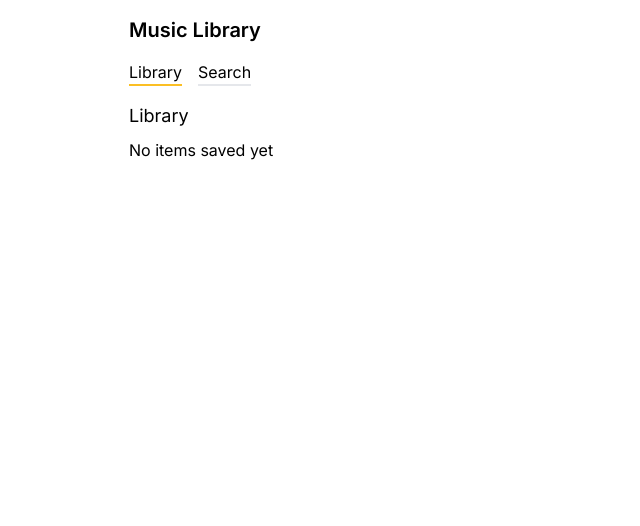
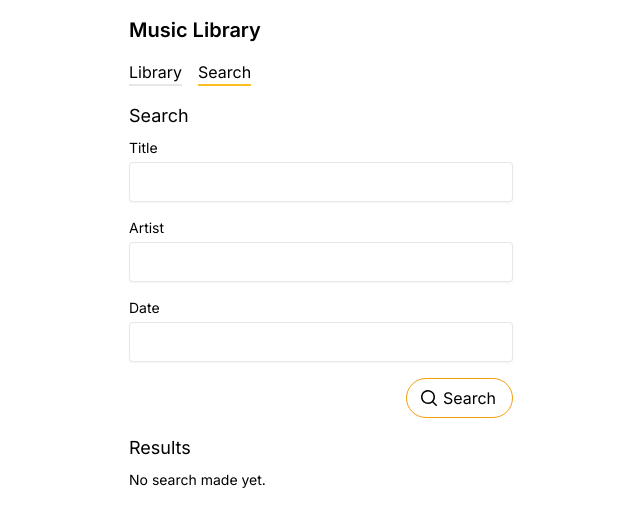
Before and after one commit to daveg1/music-library, a React (Vite) app: page /search in a window 1280 px wide. Shown: the top 526 px of the page, without its empty margins (143-783 px from the left). Built offline with nearby package versions, Linux system fonts and the light colour scheme.

Commit message:
add react router

```diff
--- a/package.json
+++ b/package.json
@@ -12,7 +12,8 @@
   "dependencies": {
     "clsx": "^2.1.0",
     "react": "^18.2.0",
-    "react-dom": "^18.2.0"
+    "react-dom": "^18.2.0",
+    "react-router-dom": "^6.23.0"
   },
   "devDependencies": {
     "@types/react": "^18.2.66",
--- a/src/App.tsx
+++ b/src/App.tsx
@@ -1,22 +1,21 @@
 import "./App.css";
-import clsx from "clsx";
 import { useEffect, useState } from "react";
 import { GlobalContext } from "./state";
 import { Release } from "./models/release.model";
 import { Search } from "./components/Search";
 import { readStorage, writeStorage } from "./utils/localstorage";
 import { Library } from "./components/Library";
-import { InfoPanel } from "./components/InfoPanel";
 import { getAuthToken } from "./utils/spotify_auth";
 import { AuthToken } from "./models/auth.model";
+import { RouterProvider, createBrowserRouter } from "react-router-dom";
+import { Layout } from "./components/Layout";
 
 function App() {
   const state = readStorage();
 
   const [token, setToken] = useState<AuthToken | null>(null);
   const [releases, setReleases] = useState<Release[]>(state.releases);
-  const [tab, setTab] = useState<"library" | "search">("library");
-  const [selected, setSelected] = useState<Release | null>(null);
+  const [selectedRelease, setSelectedRelease] = useState<Release | null>(null);
 
   useEffect(() => {
     writeStorage({ releases, token });
@@ -33,50 +32,35 @@ function App() {
     }
   }, []);
 
+  const router = createBrowserRouter([
+    {
+      path: "/",
+      Component: Layout,
+      children: [
+        {
+          path: "/library",
+          Component: Library,
+        },
+        {
+          path: "/search",
+          Component: Search,
+        },
+      ],
+    },
+  ]);
+
   return (
-    <GlobalContext.Provider value={{ releases, setReleases, token, setToken }}>
-      <header className="mx-auto max-w-screen-md px-4 py-4">
-        <h1 className="text-xl font-semibold">Music Library</h1>
-      </header>
-
-      <menu className="mx-auto flex max-w-screen-md gap-4 px-4">
-        <button
-          className={clsx(
-            "border-b-2",
-            tab === "library" && "border-b-amber-400",
-          )}
-          type="button"
-          onClick={() => setTab("library")}
-        >
-          Library
-        </button>
-
-        <button
-          className={clsx(
-            "border-b-2",
-            tab === "search" && "border-b-amber-400",
-          )}
-          type="button"
-          onClick={() => {
-            setTab("search");
-            setSelected(null);
-          }}
-        >
-          Search
-        </button>
-      </menu>
-
-      <main className="mx-auto max-w-screen-md px-4">
-        <section className={clsx(tab === "library" ? "block" : "hidden")}>
-          <Library onItemSelect={(item) => setSelected(item)} />
-        </section>
-
-        <section className={clsx(tab === "search" ? "block" : "hidden")}>
-          <Search />
-        </section>
-      </main>
-
-      <InfoPanel selected={selected} setSelected={setSelected} />
+    <GlobalContext.Provider
+      value={{
+        releases,
+        setReleases,
+        selectedRelease,
+        setSelectedRelease,
+        token,
+        setToken,
+      }}
+    >
+      <RouterProvider router={router} />
     </GlobalContext.Provider>
   );
 }
--- a/src/components/InfoPanel.tsx
+++ b/src/components/InfoPanel.tsx
@@ -1,27 +1,21 @@
-import { Dispatch, SetStateAction, useContext } from "react";
-import { Release } from "../models/release.model";
+import { useContext } from "react";
 import { getAlbumCoverArtURL } from "../utils/musicbrainz";
 import { FlagIcon } from "./FlagIcon";
 import { getSpotifyAlbum } from "../utils/spotify_auth";
 import { GlobalContext } from "../state";
 
-interface Props {
-  selected: Release | null;
-  setSelected: Dispatch<SetStateAction<Release | null>>;
-}
-
-function InfoPanel(props: Props) {
-  const { selected, setSelected } = props;
-  const { token, releases, setReleases } = useContext(GlobalContext);
+function InfoPanel() {
+  const { selectedRelease, setSelectedRelease, token, releases, setReleases } =
+    useContext(GlobalContext);
 
   async function linkSpotify() {
-    if (!selected || !token) return;
-    const results = await getSpotifyAlbum(token, selected.title);
+    if (!selectedRelease || !token) return;
+    const results = await getSpotifyAlbum(token, selectedRelease.title);
     console.log(results);
 
     const spotifyUrl = results.albums.items[0].external_urls.spotify;
     const updatedReleases = releases.map((r) => {
-      if (r.id == selected.id) {
+      if (r.id == selectedRelease.id) {
         r.spotifyUrl = spotifyUrl;
       }
 
@@ -32,7 +26,7 @@ function InfoPanel(props: Props) {
   }
 
   function openSpotify() {
-    window.open(selected?.spotifyUrl, "_blank");
+    window.open(selectedRelease?.spotifyUrl, "_blank");
   }
 
   function openTrackList() {
@@ -40,17 +34,17 @@ function InfoPanel(props: Props) {
   }
 
   return (
-    selected && (
+    selectedRelease && (
       <aside className="fixed right-4 top-4 mr-4 flex h-4/5 w-96 flex-col gap-2 rounded-lg bg-stone-100 object-contain p-4">
         <header className="flex justify-between">
           <div>
-            <h3 className="font-semibold leading-4">{selected.title}</h3>
-            <p className="text-sm">{selected.artist}</p>
+            <h3 className="font-semibold leading-4">{selectedRelease.title}</h3>
+            <p className="text-sm">{selectedRelease.artist}</p>
           </div>
 
           <button
             className="flex h-7 w-7 items-center justify-center self-start rounded-lg hover:bg-amber-200"
-            onClick={() => setSelected(null)}
+            onClick={() => setSelectedRelease(null)}
           >
             <svg
               xmlns="http://www.w3.org/2000/svg"
@@ -69,13 +63,13 @@ function InfoPanel(props: Props) {
 
         <div className="aspect-square w-full">
           <img
-            src={getAlbumCoverArtURL(selected.id)}
+            src={getAlbumCoverArtURL(selectedRelease.id)}
             className="aspect-square w-full appearance-none rounded-lg bg-stone-200"
           />
         </div>
 
         <menu className="flex gap-2 py-1">
-          {!selected.spotifyUrl && (
+          {!selectedRelease.spotifyUrl && (
             <button
               className="flex h-8 items-center gap-1 rounded border border-stone-300 px-2 transition-colors hover:border-black hover:bg-black hover:text-white"
               onClick={linkSpotify}
@@ -102,7 +96,7 @@ function InfoPanel(props: Props) {
             </button>
           )}
 
-          {selected.spotifyUrl && (
+          {selectedRelease.spotifyUrl && (
             <>
               <button
                 className="flex h-8 items-center gap-1 rounded border border-stone-300 px-2 transition-colors hover:border-black hover:bg-black hover:text-white"
@@ -143,22 +137,23 @@ function InfoPanel(props: Props) {
 
         <dl className="grid grid-cols-2 justify-between text-sm leading-6">
           <dt>ASIN</dt>
-          <dd>{selected.asin || "-"}</dd>
+          <dd>{selectedRelease.asin || "-"}</dd>
           <dt>Barcode</dt>
-          <dd>{selected.barcode || "-"}</dd>
+          <dd>{selectedRelease.barcode || "-"}</dd>
           <dt>Country</dt>
           <dd>
-            <FlagIcon country={selected.country} /> {selected.country}
+            <FlagIcon country={selectedRelease.country} />{" "}
+            {selectedRelease.country}
           </dd>
           <dt>Date</dt>
-          <dd>{selected.date}</dd>
+          <dd>{selectedRelease.date}</dd>
           <dt>Label</dt>
-          <dd>{selected.labelName}</dd>
+          <dd>{selectedRelease.labelName}</dd>
           <dt>Catalog No.</dt>
-          <dd>#{selected.labelCatalogNo}</dd>
+          <dd>#{selectedRelease.labelCatalogNo}</dd>
           <dt>Language</dt>
           <dd>
-            {selected.language}, {selected.languageScript}
+            {selectedRelease.language}, {selectedRelease.languageScript}
           </dd>
           <dt>Format</dt>
           <dd className="flex gap-0.5">
@@ -171,16 +166,16 @@ function InfoPanel(props: Props) {
             >
               <path d="M14 12c0 1.103-.897 2-2 2s-2-.897-2-2 .897-2 2-2 2 .897 2 2zm10 0c0 6.627-5.373 12-12 12s-12-5.373-12-12 5.373-12 12-12 12 5.373 12 12zm-15.44 4.912c-.572-.401-1.07-.899-1.471-1.471l-3.691 1.641c.859 1.45 2.071 2.662 3.521 3.521l1.641-3.691zm7.44-4.912c0-2.209-1.791-4-4-4s-4 1.791-4 4 1.791 4 4 4 4-1.791 4-4zm4.603-5.08c-.859-1.451-2.071-2.663-3.522-3.522l-1.641 3.691c.572.401 1.07.899 1.472 1.471l3.691-1.64z" />
             </svg>
-            {selected.mediaFormat}
+            {selectedRelease.mediaFormat}
           </dd>
           <dt>Track count</dt>
-          <dd>{selected.mediaTrackCount}</dd>
+          <dd>{selectedRelease.mediaTrackCount}</dd>
           <dt>Discs</dt>
-          <dd>{selected.mediaDiscCount}</dd>
+          <dd>{selectedRelease.mediaDiscCount}</dd>
           <dt>Packaging</dt>
-          <dd>{selected.packaging || ""}</dd>
+          <dd>{selectedRelease.packaging || ""}</dd>
           <dt>Release</dt>
-          <dd>{selected.releaseType}</dd>
+          <dd>{selectedRelease.releaseType}</dd>
         </dl>
       </aside>
     )
--- /dev/null
+++ b/src/components/Layout.tsx
@@ -0,0 +1,46 @@
+import clsx from "clsx";
+import { useContext } from "react";
+import { NavLink, Outlet } from "react-router-dom";
+import { GlobalContext } from "../state";
+import { InfoPanel } from "./InfoPanel";
+
+function Layout() {
+  const { setSelectedRelease } = useContext(GlobalContext);
+
+  return (
+    <>
+      <header className="mx-auto max-w-screen-md px-4 py-4">
+        <h1 className="text-xl font-semibold">Music Library</h1>
+      </header>
+
+      <menu className="mx-auto flex max-w-screen-md gap-4 px-4">
+        <NavLink
+          to={"/library"}
+          className={({ isActive }) =>
+            clsx("border-b-2", isActive && "border-b-amber-400")
+          }
+        >
+          Library
+        </NavLink>
+
+        <NavLink
+          to={"/search"}
+          className={({ isActive }) =>
+            clsx("border-b-2", isActive && "border-b-amber-400")
+          }
+          onClick={() => setSelectedRelease(null)}
+        >
+          Search
+        </NavLink>
+      </menu>
+
+      <main className="mx-auto max-w-screen-md px-4">
+        <Outlet />
+      </main>
+
+      <InfoPanel />
+    </>
+  );
+}
+
+export { Layout };
--- a/src/components/Library.tsx
+++ b/src/components/Library.tsx
@@ -1,14 +1,9 @@
 import { useContext } from "react";
 import { GlobalContext } from "../state";
 import { getAlbumCoverArtURL } from "../utils/musicbrainz";
-import { Release } from "../models/release.model";
 
-interface Props {
-  onItemSelect: (item: Release) => void;
-}
-
-function Library(props: Props) {
-  const { releases } = useContext(GlobalContext);
+function Library() {
+  const { releases, setSelectedRelease } = useContext(GlobalContext);
 
   return (
     <>
@@ -22,7 +17,7 @@ function Library(props: Props) {
             <article
               key={release.id}
               className="flex cursor-pointer flex-col gap-1 rounded-lg p-2 hover:bg-gray-50"
-              onClick={() => props.onItemSelect(release)}
+              onClick={() => setSelectedRelease(release)}
             >
               <img
                 className="aspect-square w-full rounded-lg bg-stone-200"
--- a/src/state.ts
+++ b/src/state.ts
@@ -5,11 +5,15 @@ import { AuthToken } from "./models/auth.model";
 export const GlobalContext = createContext<{
   releases: Release[];
   setReleases: Dispatch<SetStateAction<Release[]>>;
+  selectedRelease: Release | null;
+  setSelectedRelease: Dispatch<SetStateAction<Release | null>>;
   token: AuthToken | null;
   setToken: Dispatch<SetStateAction<AuthToken | null>>;
 }>({
   releases: [],
   setReleases: () => {},
+  selectedRelease: null,
+  setSelectedRelease: () => {},
   token: null,
   setToken: () => {},
 });
```
Also changed, not shown: 1 other file (tests, documents, lock files or other folders).
